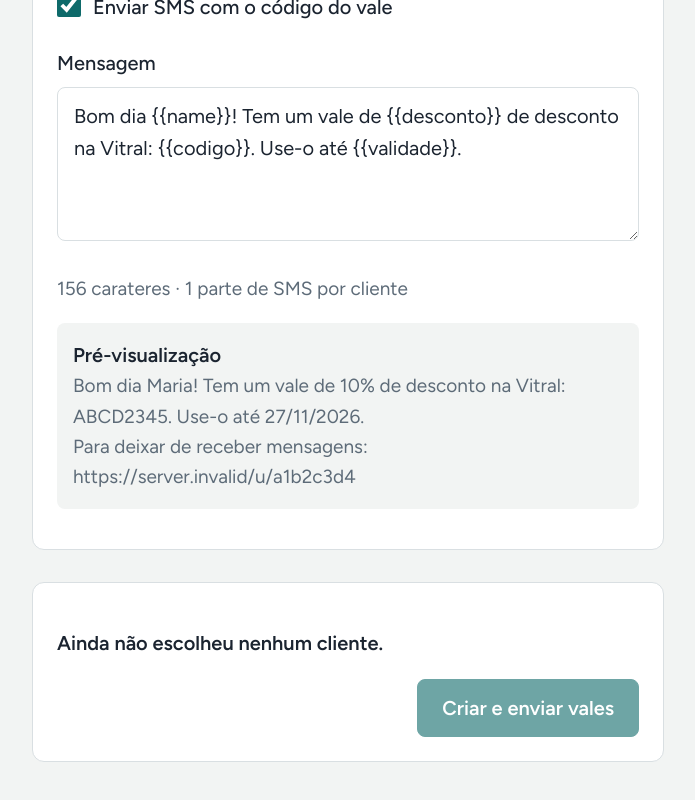
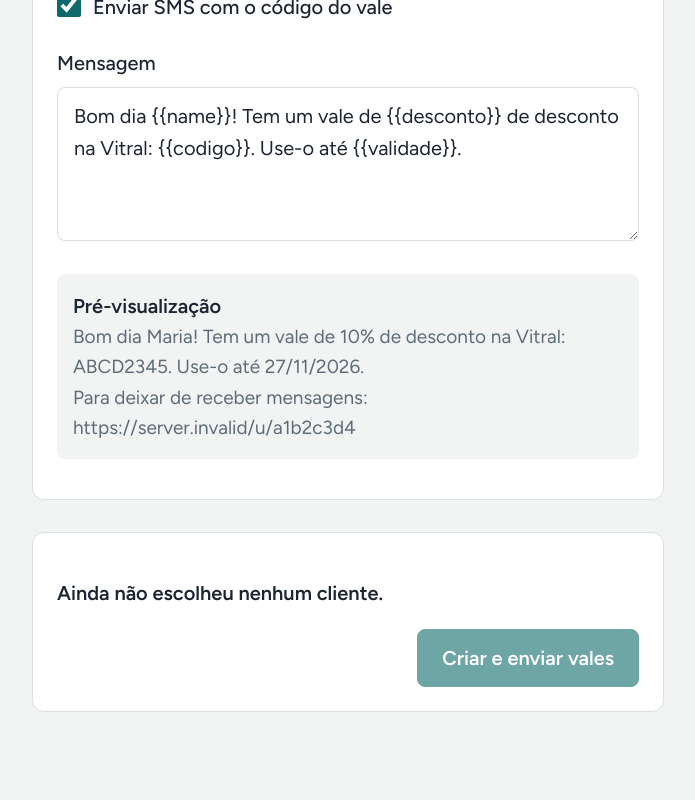
Before and after one commit to Miguel645/Vitral-Portal-Clientes, a Next.js app: page /codes/new in a window 1280 px wide. Shown: the part 1861-2661 px from the top of the page, without its empty margins (292-987 px from the left). After the commit the page ends 2637 px from the top, so only its background shows below. Built offline with nearby package versions, Linux system fonts and the light colour scheme; no server answers; the database is empty.

Commit message:
Criar vales: remove the characters/parts line under the SMS
Same as on Campanhas. The "Tem a certeza?" step for all clients still
shows the total SMS parts.

Co-Authored-By: Claude Opus 5.5 <noreply@anthropic.com>
Claude-Session: https://claude.ai/code/session_01MYVfKEAYDzP7tCXykiqABk

```diff
--- a/src/app/codes/NewValesForm.tsx
+++ b/src/app/codes/NewValesForm.tsx
@@ -400,9 +400,6 @@ export default function NewValesForm({
               />
               {fieldError("sms_text")}
             </label>
-            <p className="meta">
-              {counter.length} carateres · {counter.parts} {counter.parts === 1 ? "parte" : "partes"} de SMS por cliente
-            </p>
             <SmsCostWarning text={preview} />
             <div className="preview">
               <p className="preview-title">Pré-visualização</p>
```
Also changed, not shown: 1 other file (tests, documents, lock files or other folders).
